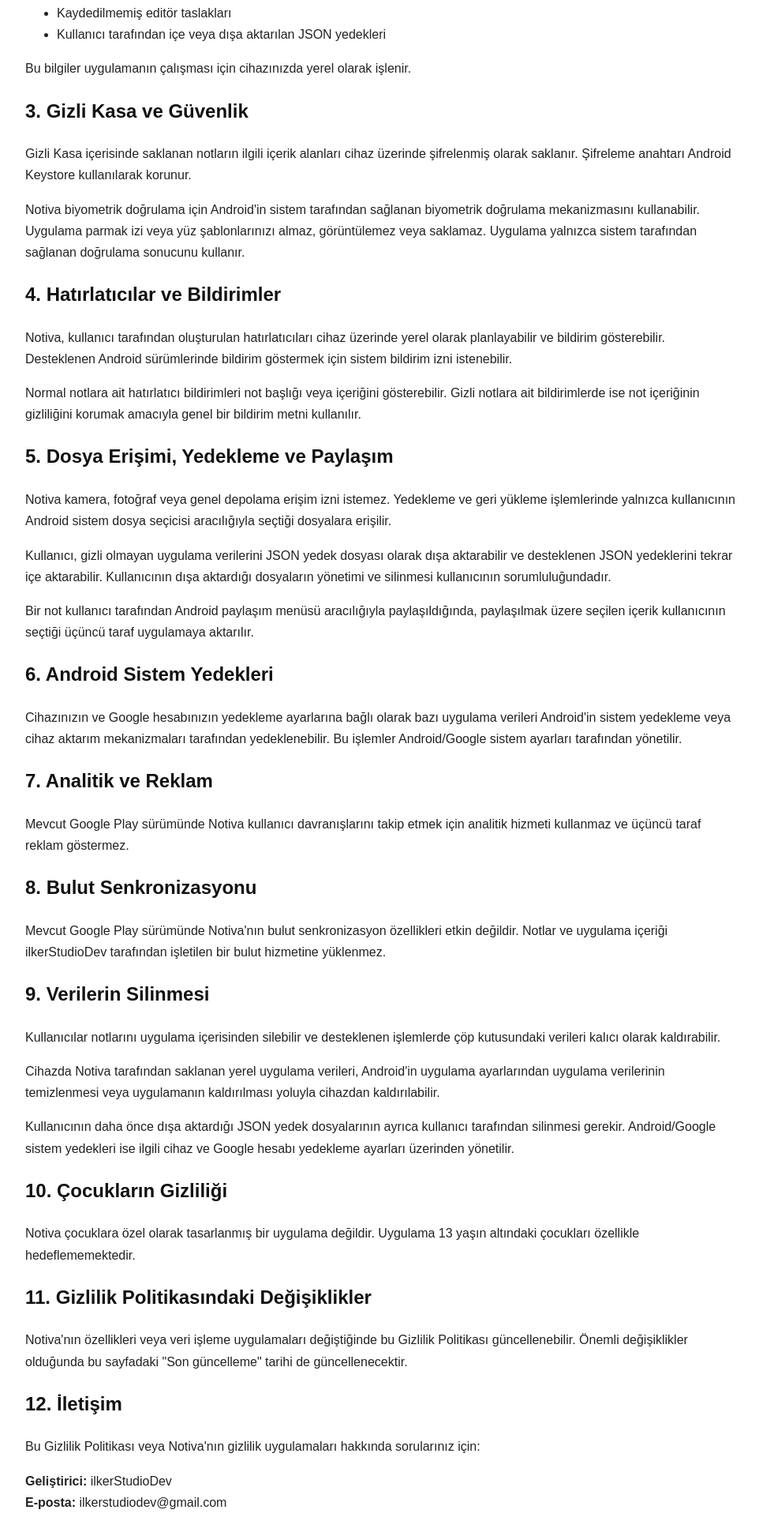
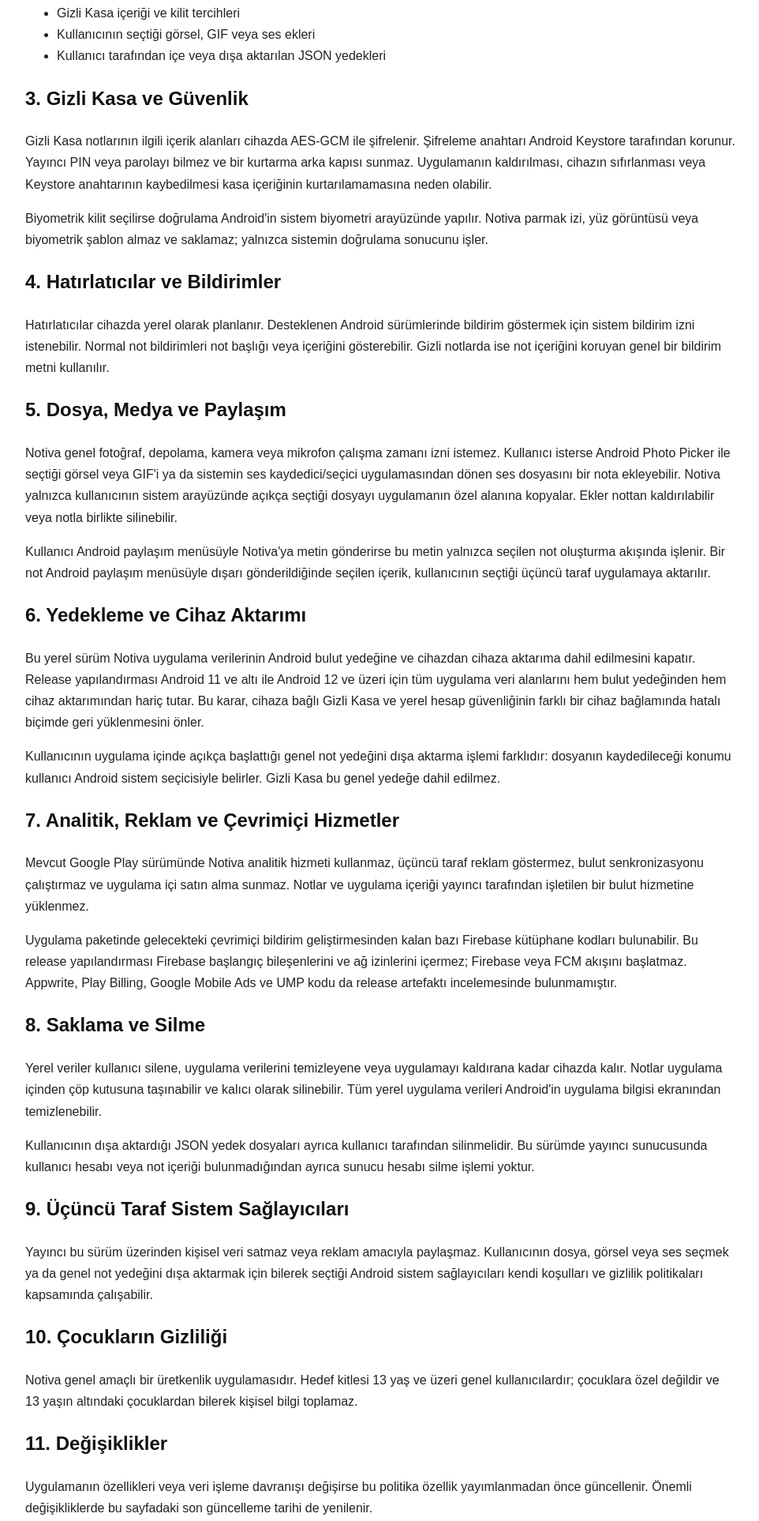
Before and after one commit to ilkerstudiodev/notiva-privacy, a plain HTML site: page index.html in a window 1280 px wide. Shown: the part 757-2683 px from the top of the page at 79% size, without its empty margins (158-1120 px from the left). Drawn offline with Linux system fonts and the light colour scheme.

Commit message:
Update privacy policy for local release
Updated privacy policy text and formatting in index.html.

```diff
--- a/index.html
+++ b/index.html
@@ -5,188 +5,123 @@
   <meta name="viewport" content="width=device-width, initial-scale=1.0">
   <title>Notiva Gizlilik Politikası</title>
   <style>
-    body {
-      font-family: Arial, sans-serif;
-      max-width: 900px;
-      margin: 40px auto;
-      padding: 0 20px;
-      line-height: 1.7;
-      color: #222;
-      background: #fff;
-    }
-    h1, h2 {
-      color: #111;
-    }
-    .updated {
-      color: #666;
-    }
+    body { font-family: Arial, sans-serif; max-width: 900px; margin: 40px auto;
+      padding: 0 20px; line-height: 1.7; color: #222; background: #fff; }
+    h1, h2 { color: #111; }
+    .updated { color: #666; }
   </style>
 </head>
 <body>
+<h1>Notiva Gizlilik Politikası</h1>
+<p class="updated"><strong>Son güncelleme:</strong> 14 Kasım 2026</p>
 
-<h1>Notiva Gizlilik Politikası</h1>
-
-<p class="updated"><strong>Son güncelleme:</strong> 7 Ekim 2026</p>
-
-<p>
-Bu Gizlilik Politikası, ilkerStudioDev tarafından sunulan Notiva Android
-uygulamasının kullanıcı verilerini nasıl işlediğini açıklamaktadır.
-</p>
+<p>Bu Gizlilik Politikası, ilkerStudioDev tarafından sunulan Notiva Android
+uygulamasının kullanıcı verilerini nasıl işlediğini açıklamaktadır.</p>
 
 <h2>1. Genel Bakış</h2>
-
-<p>
-Notiva, notlarınızı, kontrol listelerinizi, klasörlerinizi, etiketlerinizi,
-hatırlatıcılarınızı ve uygulama tercihlerinizi yönetmenizi sağlayan bir
-Android uygulamasıdır.
-</p>
-
-<p>
-Mevcut Google Play sürümünde Notiva'nın temel işlevleri yerel olarak
-cihazınızda çalışır. Notlarınız ve uygulama içeriğiniz ilkerStudioDev
-sunucularına gönderilmez.
-</p>
+<p>Notiva; notları, kontrol listelerini, klasörleri, etiketleri,
+hatırlatıcıları ve uygulama tercihlerini yönetmeye yarayan bir Android
+uygulamasıdır. Mevcut Google Play sürümünün temel işlevleri cihazda yerel
+olarak çalışır. Notlar ve uygulama içeriği ilkerStudioDev sunucularına
+gönderilmez.</p>
+<p>Bu sürüm çevrimiçi hesap oluşturma, bulut senkronizasyonu, reklam,
+analitik veya uygulama içi satın alma sunmaz. Önceki sürümlerden cihazda kalan
+bir yerel hesaba giriş yapılırsa kullanıcı adı ve parola yalnızca cihazda
+doğrulanır; parola açık metin olarak saklanmaz.</p>
 
 <h2>2. Cihazda İşlenen Veriler</h2>
-
-<p>Notiva, işlevlerini sağlayabilmek amacıyla cihazınızda aşağıdaki bilgileri işleyebilir:</p>
-
+<p>Notiva, işlevlerini sağlayabilmek için aşağıdaki verileri cihazda yerel
+olarak işleyebilir:</p>
 <ul>
-  <li>Not başlıkları ve içerikleri</li>
-  <li>Kontrol listeleri</li>
-  <li>Kategoriler, klasörler ve etiketler</li>
+  <li>Not başlıkları, içerikleri ve kaydedilmemiş editör taslakları</li>
+  <li>Kontrol listeleri, klasörler, kategoriler ve etiketler</li>
   <li>Not renkleri, sabitleme, arşivleme ve çöp kutusu bilgileri</li>
   <li>Oluşturulma ve güncellenme tarihleri</li>
   <li>Hatırlatıcı tarihleri, tekrar seçenekleri ve tamamlanma durumları</li>
   <li>Tema, dil, görünüm ve sıralama gibi uygulama tercihleri</li>
   <li>Gizli Kasa içeriği ve kilit tercihleri</li>
-  <li>Kaydedilmemiş editör taslakları</li>
+  <li>Kullanıcının seçtiği görsel, GIF veya ses ekleri</li>
   <li>Kullanıcı tarafından içe veya dışa aktarılan JSON yedekleri</li>
 </ul>
 
-<p>
-Bu bilgiler uygulamanın çalışması için cihazınızda yerel olarak işlenir.
-</p>
-
 <h2>3. Gizli Kasa ve Güvenlik</h2>
-
-<p>
-Gizli Kasa içerisinde saklanan notların ilgili içerik alanları cihaz üzerinde
-şifrelenmiş olarak saklanır. Şifreleme anahtarı Android Keystore kullanılarak
-korunur.
-</p>
-
-<p>
-Notiva biyometrik doğrulama için Android'in sistem tarafından sağlanan
-biyometrik doğrulama mekanizmasını kullanabilir. Uygulama parmak izi veya yüz
-şablonlarınızı almaz, görüntülemez veya saklamaz. Uygulama yalnızca sistem
-tarafından sağlanan doğrulama sonucunu kullanır.
-</p>
+<p>Gizli Kasa notlarının ilgili içerik alanları cihazda AES-GCM ile
+şifrelenir. Şifreleme anahtarı Android Keystore tarafından korunur. Yayıncı
+PIN veya parolayı bilmez ve bir kurtarma arka kapısı sunmaz. Uygulamanın
+kaldırılması, cihazın sıfırlanması veya Keystore anahtarının kaybedilmesi
+kasa içeriğinin kurtarılamamasına neden olabilir.</p>
+<p>Biyometrik kilit seçilirse doğrulama Android'in sistem biyometri
+arayüzünde yapılır. Notiva parmak izi, yüz görüntüsü veya biyometrik şablon
+almaz ve saklamaz; yalnızca sistemin doğrulama sonucunu işler.</p>
 
 <h2>4. Hatırlatıcılar ve Bildirimler</h2>
+<p>Hatırlatıcılar cihazda yerel olarak planlanır. Desteklenen Android
+sürümlerinde bildirim göstermek için sistem bildirim izni istenebilir. Normal
+not bildirimleri not başlığı veya içeriğini gösterebilir. Gizli notlarda ise
+not içeriğini koruyan genel bir bildirim metni kullanılır.</p>
 
-<p>
-Notiva, kullanıcı tarafından oluşturulan hatırlatıcıları cihaz üzerinde yerel
-olarak planlayabilir ve bildirim gösterebilir. Desteklenen Android
-sürümlerinde bildirim göstermek için sistem bildirim izni istenebilir.
-</p>
+<h2>5. Dosya, Medya ve Paylaşım</h2>
+<p>Notiva genel fotoğraf, depolama, kamera veya mikrofon çalışma zamanı izni
+istemez. Kullanıcı isterse Android Photo Picker ile seçtiği görsel veya GIF'i
+ya da sistemin ses kaydedici/seçici uygulamasından dönen ses dosyasını bir
+nota ekleyebilir. Notiva yalnızca kullanıcının sistem arayüzünde açıkça
+seçtiği dosyayı uygulamanın özel alanına kopyalar. Ekler nottan kaldırılabilir
+veya notla birlikte silinebilir.</p>
+<p>Kullanıcı Android paylaşım menüsüyle Notiva'ya metin gönderirse bu metin
+yalnızca seçilen not oluşturma akışında işlenir. Bir not Android paylaşım
+menüsüyle dışarı gönderildiğinde seçilen içerik, kullanıcının seçtiği üçüncü
+taraf uygulamaya aktarılır.</p>
 
-<p>
-Normal notlara ait hatırlatıcı bildirimleri not başlığı veya içeriğini
-gösterebilir. Gizli notlara ait bildirimlerde ise not içeriğinin gizliliğini
-korumak amacıyla genel bir bildirim metni kullanılır.
-</p>
+<h2>6. Yedekleme ve Cihaz Aktarımı</h2>
+<p>Bu yerel sürüm Notiva uygulama verilerinin Android bulut yedeğine ve
+cihazdan cihaza aktarıma dahil edilmesini kapatır. Release yapılandırması
+Android 11 ve altı ile Android 12 ve üzeri için tüm uygulama veri alanlarını
+hem bulut yedeğinden hem cihaz aktarımından hariç tutar. Bu karar, cihaza
+bağlı Gizli Kasa ve yerel hesap güvenliğinin farklı bir cihaz bağlamında
+hatalı biçimde geri yüklenmesini önler.</p>
+<p>Kullanıcının uygulama içinde açıkça başlattığı genel not yedeğini dışa
+aktarma işlemi farklıdır: dosyanın kaydedileceği konumu kullanıcı Android
+sistem seçicisiyle belirler. Gizli Kasa bu genel yedeğe dahil edilmez.</p>
 
-<h2>5. Dosya Erişimi, Yedekleme ve Paylaşım</h2>
+<h2>7. Analitik, Reklam ve Çevrimiçi Hizmetler</h2>
+<p>Mevcut Google Play sürümünde Notiva analitik hizmeti kullanmaz, üçüncü
+taraf reklam göstermez, bulut senkronizasyonu çalıştırmaz ve uygulama içi
+satın alma sunmaz. Notlar ve uygulama içeriği yayıncı tarafından işletilen
+bir bulut hizmetine yüklenmez.</p>
+<p>Uygulama paketinde gelecekteki çevrimiçi bildirim geliştirmesinden kalan
+bazı Firebase kütüphane kodları bulunabilir. Bu release yapılandırması
+Firebase başlangıç bileşenlerini ve ağ izinlerini içermez; Firebase veya FCM
+akışını başlatmaz. Appwrite, Play Billing, Google Mobile Ads ve UMP kodu da
+release artefaktı incelemesinde bulunmamıştır.</p>
 
-<p>
-Notiva kamera, fotoğraf veya genel depolama erişim izni istemez. Yedekleme ve
-geri yükleme işlemlerinde yalnızca kullanıcının Android sistem dosya seçicisi
-aracılığıyla seçtiği dosyalara erişilir.
-</p>
+<h2>8. Saklama ve Silme</h2>
+<p>Yerel veriler kullanıcı silene, uygulama verilerini temizleyene veya
+uygulamayı kaldırana kadar cihazda kalır. Notlar uygulama içinden çöp
+kutusuna taşınabilir ve kalıcı olarak silinebilir. Tüm yerel uygulama verileri
+Android'in uygulama bilgisi ekranından temizlenebilir.</p>
+<p>Kullanıcının dışa aktardığı JSON yedek dosyaları ayrıca kullanıcı
+tarafından silinmelidir. Bu sürümde yayıncı sunucusunda kullanıcı hesabı veya
+not içeriği bulunmadığından ayrıca sunucu hesabı silme işlemi yoktur.</p>
 
-<p>
-Kullanıcı, gizli olmayan uygulama verilerini JSON yedek dosyası olarak dışa
-aktarabilir ve desteklenen JSON yedeklerini tekrar içe aktarabilir.
-Kullanıcının dışa aktardığı dosyaların yönetimi ve silinmesi kullanıcının
-sorumluluğundadır.
-</p>
-
-<p>
-Bir not kullanıcı tarafından Android paylaşım menüsü aracılığıyla
-paylaşıldığında, paylaşılmak üzere seçilen içerik kullanıcının seçtiği üçüncü
-taraf uygulamaya aktarılır.
-</p>
-
-<h2>6. Android Sistem Yedekleri</h2>
-
-<p>
-Cihazınızın ve Google hesabınızın yedekleme ayarlarına bağlı olarak bazı
-uygulama verileri Android'in sistem yedekleme veya cihaz aktarım mekanizmaları
-tarafından yedeklenebilir. Bu işlemler Android/Google sistem ayarları
-tarafından yönetilir.
-</p>
-
-<h2>7. Analitik ve Reklam</h2>
-
-<p>
-Mevcut Google Play sürümünde Notiva kullanıcı davranışlarını takip etmek için
-analitik hizmeti kullanmaz ve üçüncü taraf reklam göstermez.
-</p>
-
-<h2>8. Bulut Senkronizasyonu</h2>
-
-<p>
-Mevcut Google Play sürümünde Notiva'nın bulut senkronizasyon özellikleri
-etkin değildir. Notlar ve uygulama içeriği ilkerStudioDev tarafından
-işletilen bir bulut hizmetine yüklenmez.
-</p>
-
-<h2>9. Verilerin Silinmesi</h2>
-
-<p>
-Kullanıcılar notlarını uygulama içerisinden silebilir ve desteklenen
-işlemlerde çöp kutusundaki verileri kalıcı olarak kaldırabilir.
-</p>
-
-<p>
-Cihazda Notiva tarafından saklanan yerel uygulama verileri, Android'in
-uygulama ayarlarından uygulama verilerinin temizlenmesi veya uygulamanın
-kaldırılması yoluyla cihazdan kaldırılabilir.
-</p>
-
-<p>
-Kullanıcının daha önce dışa aktardığı JSON yedek dosyalarının ayrıca kullanıcı
-tarafından silinmesi gerekir. Android/Google sistem yedekleri ise ilgili
-cihaz ve Google hesabı yedekleme ayarları üzerinden yönetilir.
-</p>
+<h2>9. Üçüncü Taraf Sistem Sağlayıcıları</h2>
+<p>Yayıncı bu sürüm üzerinden kişisel veri satmaz veya reklam amacıyla
+paylaşmaz. Kullanıcının dosya, görsel veya ses seçmek ya da genel not
+yedeğini dışa aktarmak için bilerek seçtiği Android sistem sağlayıcıları
+kendi koşulları ve gizlilik politikaları kapsamında çalışabilir.</p>
 
 <h2>10. Çocukların Gizliliği</h2>
+<p>Notiva genel amaçlı bir üretkenlik uygulamasıdır. Hedef kitlesi 13 yaş ve
+üzeri genel kullanıcılardır; çocuklara özel değildir ve 13 yaşın altındaki
+çocuklardan bilerek kişisel bilgi toplamaz.</p>
 
-<p>
-Notiva çocuklara özel olarak tasarlanmış bir uygulama değildir. Uygulama
-13 yaşın altındaki çocukları özellikle hedeflememektedir.
-</p>
-
-<h2>11. Gizlilik Politikasındaki Değişiklikler</h2>
-
-<p>
-Notiva'nın özellikleri veya veri işleme uygulamaları değiştiğinde bu Gizlilik
-Politikası güncellenebilir. Önemli değişiklikler olduğunda bu sayfadaki
-"Son güncelleme" tarihi de güncellenecektir.
-</p>
+<h2>11. Değişiklikler</h2>
+<p>Uygulamanın özellikleri veya veri işleme davranışı değişirse bu politika
+özellik yayımlanmadan önce güncellenir. Önemli değişikliklerde bu sayfadaki
+son güncelleme tarihi de yenilenir.</p>
 
 <h2>12. İletişim</h2>
-
-<p>
-Bu Gizlilik Politikası veya Notiva'nın gizlilik uygulamaları hakkında
-sorularınız için:
-</p>
-
-<p>
-<strong>Geliştirici:</strong> ilkerStudioDev<br>
-<strong>E-posta:</strong> ilkerstudiodev@gmail.com
-</p>
-
+<p><strong>Geliştirici:</strong> ilkerStudioDev<br>
+<strong>E-posta:</strong>
+<a href="mailto:ilkerstudiodev@gmail.com">ilkerstudiodev@gmail.com</a></p>
 </body>
 </html>
```
